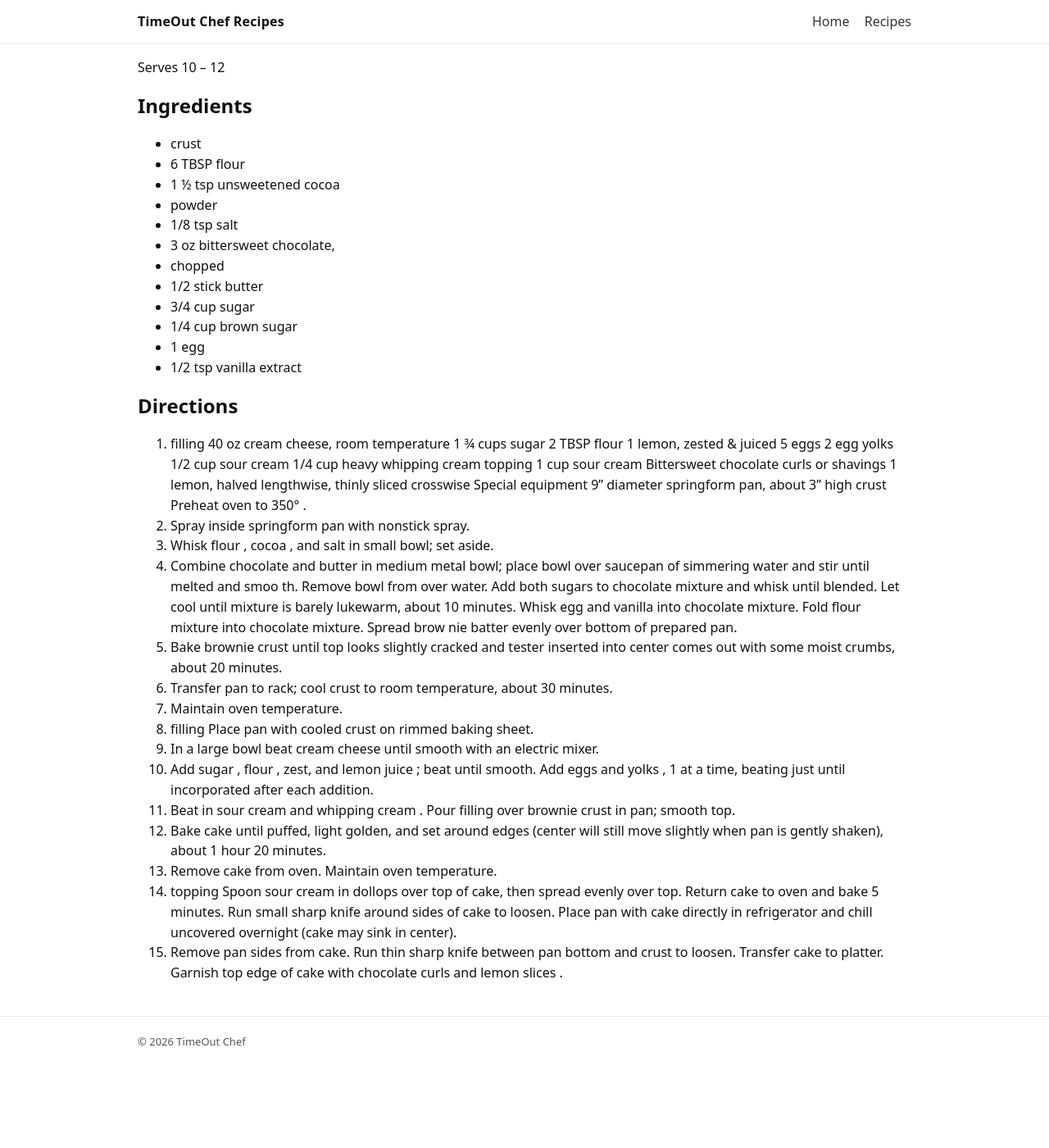
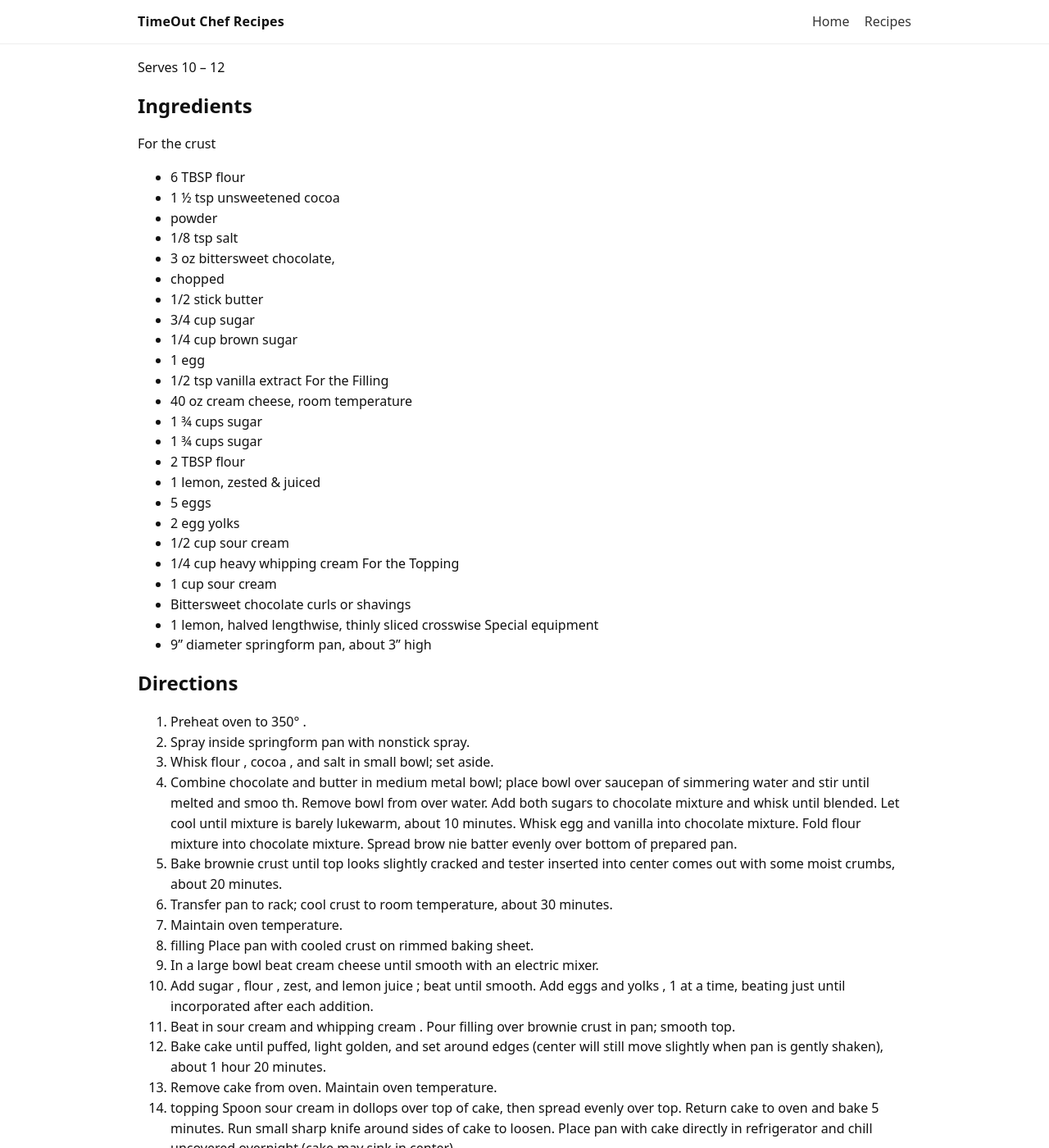
Before and after one commit to scottschrum79-design/timeoutchef.com, a Jekyll site: the page built from _recipes/brownie-bottom-lemon-cheesecake.md, in a window 1280 px wide and 1400 px high. Shown: the whole window at 82% size. Built offline with Jekyll 4.4.1, drawn with Linux system fonts in a browser that asks for light colours.

Commit message:
Update brownie-bottom-lemon-cheesecake.md

```diff
--- a/_recipes/brownie-bottom-lemon-cheesecake.md
+++ b/_recipes/brownie-bottom-lemon-cheesecake.md
@@ -7,7 +7,7 @@ title: "Brownie Bottom Lemon Cheesecake"
 
 ## Ingredients
 
-- crust
+For the crust
 - 6 TBSP flour
 - 1 ½ tsp unsweetened cocoa
 - powder
@@ -19,10 +19,25 @@ title: "Brownie Bottom Lemon Cheesecake"
 - 1/4 cup brown sugar
 - 1 egg
 - 1/2 tsp vanilla extract
+For the Filling
+- 40 oz cream cheese, room temperature
+- 1 ¾ cups sugar
+- 1 ¾ cups sugar
+- 2 TBSP flour
+- 1 lemon, zested & juiced
+- 5 eggs
+- 2 egg yolks
+- 1/2 cup sour cream
+- 1/4 cup heavy whipping cream
+For the Topping
+- 1 cup sour cream
+- Bittersweet chocolate curls or shavings
+- 1 lemon, halved lengthwise, thinly sliced crosswise
+Special equipment
+- 9” diameter springform pan, about 3” high
 
 ## Directions
-
-1. filling 40 oz cream cheese, room temperature 1 ¾ cups sugar 2 TBSP flour 1 lemon, zested & juiced 5 eggs 2 egg yolks 1/2 cup sour cream 1/4 cup heavy whipping cream topping 1 cup sour cream Bittersweet chocolate curls or shavings 1 lemon, halved lengthwise, thinly sliced crosswise Special equipment 9” diameter springform pan, about 3” high crust Preheat oven to 350° .
+1. Preheat oven to 350° .
 2. Spray inside springform pan with nonstick spray.
 3. Whisk flour , cocoa , and salt in small bowl; set aside.
 4. Combine chocolate and butter in medium metal bowl; place bowl over saucepan of simmering water and stir until melted and smoo th. Remove bowl from over water. Add both sugars to chocolate mixture and whisk until blended. Let cool until mixture is barely lukewarm, about 10 minutes. Whisk egg and vanilla into chocolate mixture. Fold flour mixture into chocolate mixture. Spread brow nie batter evenly over bottom of prepared pan.
```
